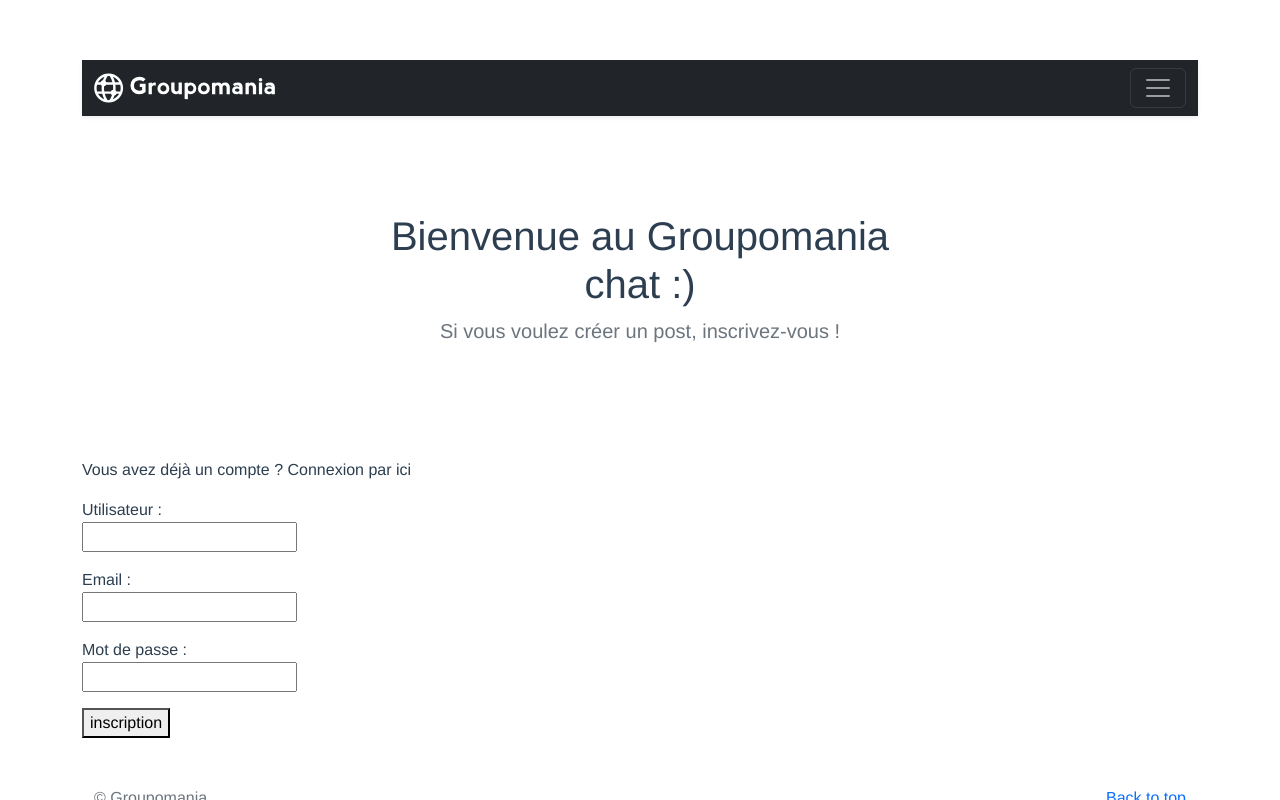
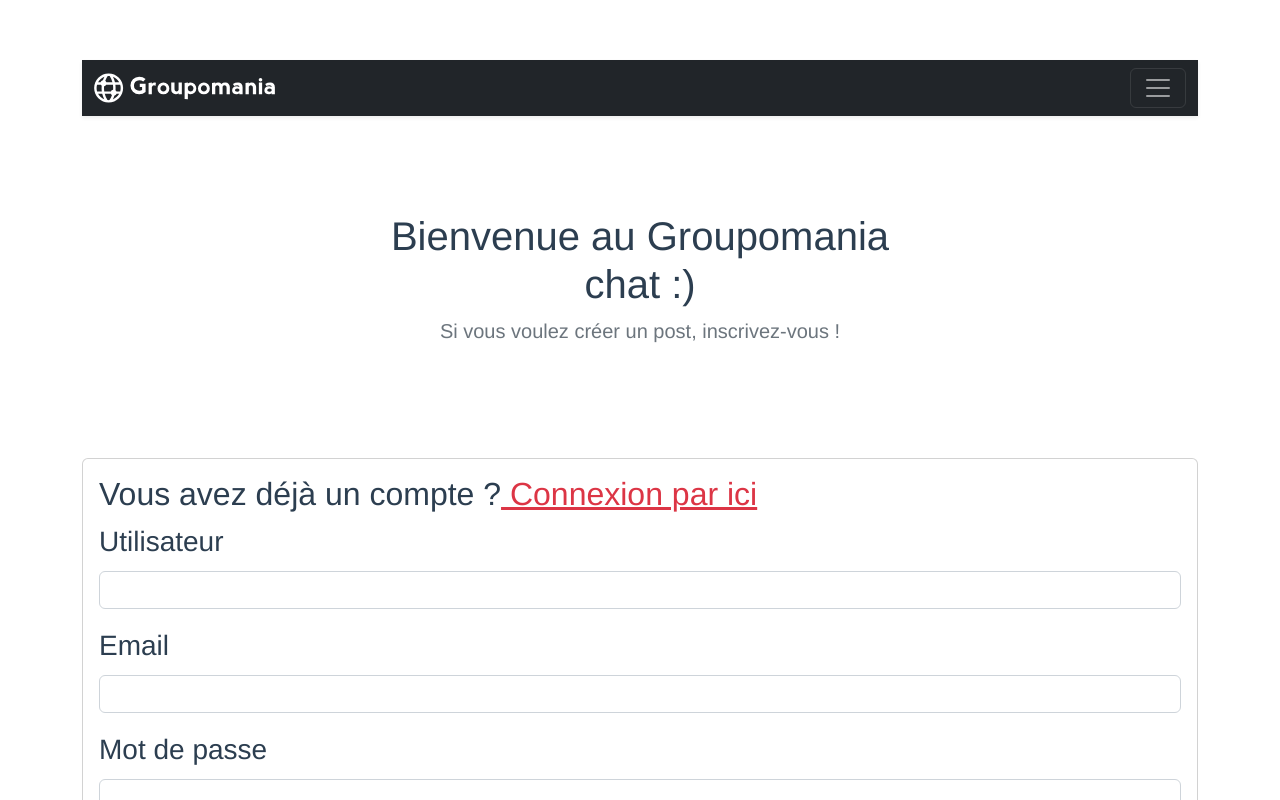
Before and after one commit to megumiR/P7_Megumi, a Vue app in the folder frontend/: page /signup in a window 1280 px wide. Shown: the top 800 px of the page. Built offline with nearby package versions, Linux system fonts and the light colour scheme.

Commit message:
ajouter bootstrap sur SignupView.vue

```diff
--- a/frontend/src/views/SignupView.vue
+++ b/frontend/src/views/SignupView.vue
@@ -2,44 +2,37 @@
   <div class="signin">
     <WelcomeMsg msg="Bienvenue au Groupomania chat :)" recommend="Si vous voulez créer un post, inscrivez-vous !"/>
 
-    <div class="formField">
-      <p class="formField__msg" v-if="mode == 'signup'">Vous avez déjà un compte ?<span class="formField__color" @click="switchToLogin"> Connexion par ici</span></p>
-      <p class="formField__msg" v-else>Vous n'avez pas encore de compte ?<span class="formField__color" @click="switchToSignup"> Créer un compte</span></p>
+    <div class="card">
+      <div class="card-body">
+        <h2 class="formField__msg" v-if="mode == 'signup'">Vous avez déjà un compte ?<span class="text-danger text-decoration-underline" @click="switchToLogin"> Connexion par ici</span></h2>
+        <h2 class="formField__msg" v-else>Vous n'avez pas encore de compte ?<span class="text-danger text-decoration-underline" @click="switchToSignup"> Créer un compte</span></h2>
 
-      <form id="signinForm" action="">
-        <div class="form__commentpost" v-if="mode == 'signup'">
-          <label for="username">Utilisateur : </label>
-            <br />
-          <input type="text" name="username" id="username" v-on:blur="validUsername" required />
-          <p id="userErrorMsg" class="rouge">{{ userErrorMsg }}</p>
-        </div>
+        <form action="">
+          <div class="mb-3" v-if="mode == 'signup'">
+            <label for="username" class="form-label fs-3">Utilisateur</label>
+            <input type="text" class="form-control" name="username" id="username" v-on:blur="validUsername" required />
+            <p id="userErrorMsg" class="form-text text-danger fs-5">{{ userErrorMsg }}</p>
+          </div>
 
 
-        <div class="form__commentpost">
-          <label for="email">Email : </label>
-            <br />
-          <input type="email" name="email" id="email" v-on:blur="validEmail" required />
-          <p id="emailErrorMsg" class="rouge">{{ emailErrorMsg }}</p>
-        </div>
+          <div class="mb-3">
+            <label for="email" class="form-label fs-3">Email</label>
+            <input type="email" class="form-control" name="email" id="email" v-on:blur="validEmail" required />
+            <p id="emailErrorMsg" class="form-text text-danger fs-5">{{ emailErrorMsg }}</p>
+          </div>
 
-        <div class="form__commentpost">
-          <label for="password">Mot de passe : </label>
-            <br />
-          <input type="password" name="password" id="password" v-on:blur="validPassword" required />
-          <p id="passwordErrorMsg" class="rouge">{{ passwordErrorMsg }}</p>
-        </div>
+          <div class="mb-3">
+            <label for="password" class="form-label fs-3">Mot de passe</label>
+            <input type="password" class="form-control" name="password" id="password" v-on:blur="validPassword" required />
+            <p id="passwordErrorMsg" class="form-text text-danger fs-5">{{ passwordErrorMsg }}</p>
+          </div>
 
-        <div class="">
-          <div class="form__commentpost" v-if="mode == 'signup'">
-              <button class="button" @click.prevent="sendSigninform">inscription</button>
-          </div>
-          <div class="form__commentpost" v-else>
-            <button class="button" @click.prevent="sendLoginform">Connexion</button>
-          </div>
-        </div>
+          <button type="submit" class="btn btn-primary fs-4" v-if="mode == 'signup'" @click.prevent="sendSigninform">inscription</button>
+          <button type="submit" class="btn btn-primary fs-4" v-else @click.prevent="sendLoginform">Connexion</button>
+        </form>
+      </div>
+    </div>
 
-      </form>
-    </div>
   </div>
 </template>
 
```
